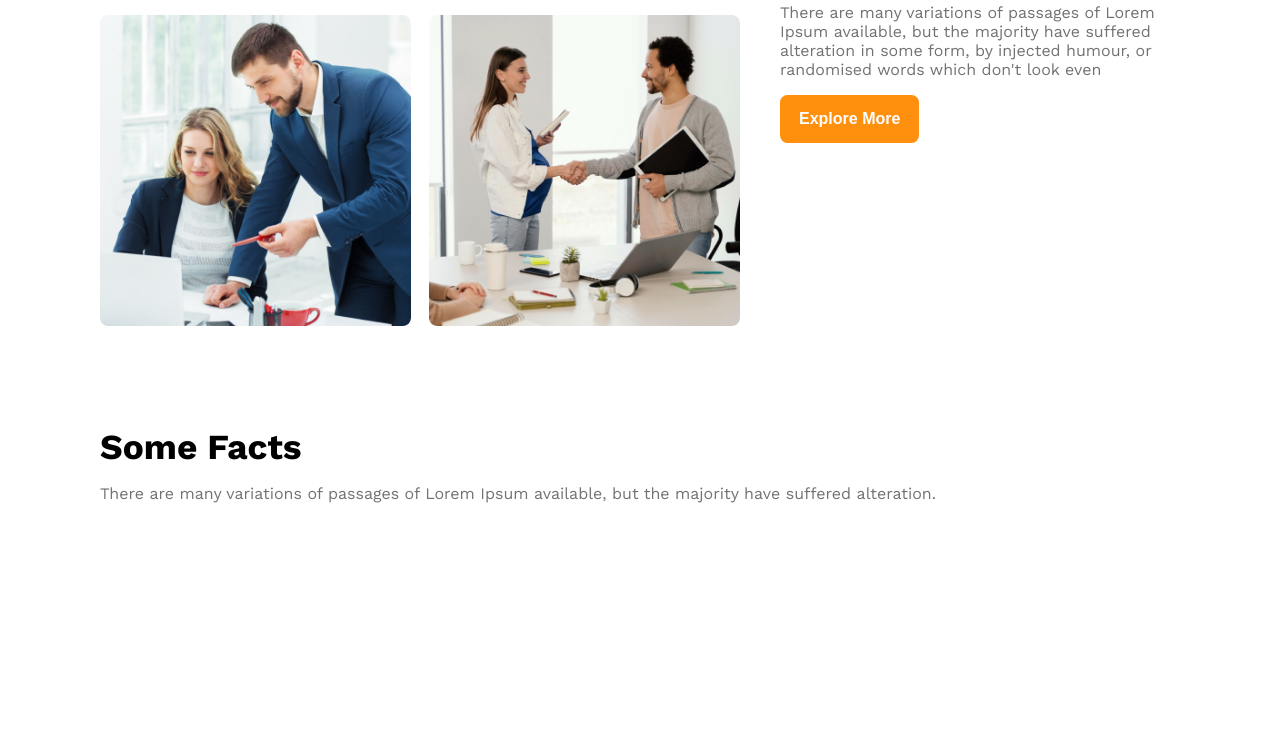
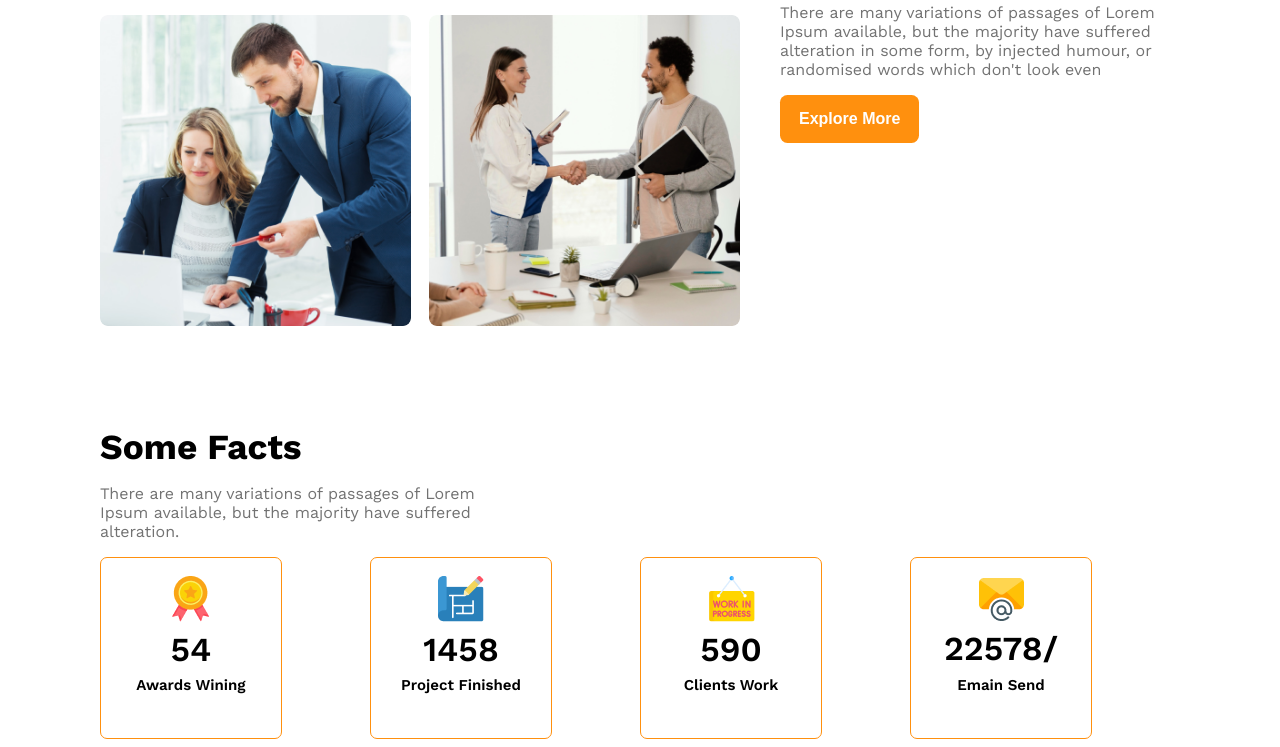
Before and after one commit to sohrab015/g3-architects, a plain HTML site: page index.html in a window 1280 px wide. Shown: the part 1426-2173 px from the top of the page. Before the commit the page ends 2109 px from the top, so only its background shows below. Drawn offline with nearby package versions, Linux system fonts and the light colour scheme.

Commit message:
facts two

```diff
--- a/index.html
+++ b/index.html
@@ -23,7 +23,9 @@
         <div class="banner">
             <div class="banner-content">
                 <h1 class="banner-title">Brand New <br>Group of Architects</h1>
-                <p class="banner-description">There are many variations of passages of Lorem Ipsum available, but the majority have suffered alteration in some form, by injected humour, or randomised words which don't look even</p>
+                <p class="banner-description">There are many variations of passages of Lorem Ipsum available, but the
+                    majority have suffered alteration in some form, by injected humour, or randomised words which don't
+                    look even</p>
                 <button class="btn-primary">Explore More</button>
             </div>
             <img class="banner-img" src="images/banner.png" alt="">
@@ -40,46 +42,58 @@
                 <img src="images/team4.png" alt="">
             </div>
             <div class="our-features">
-                <h3 class="section-title"><span id="quick-list" class="txt-light-grey">Quick list</span> <span id="of-our">of Our</span> <br><span class="txt-primary">Features</span></h3>
-                <p class="feature-des txt-light-grey">There are many variations of passages of Lorem Ipsum available, but the majority have suffered alteration in some form, by injected humour, or randomised words which don't look even</p>
+                <h3 class="section-title"><span id="quick-list" class="txt-light-grey">Quick list</span> <span
+                        id="of-our">of Our</span> <br><span class="txt-primary">Features</span></h3>
+                <p class="feature-des txt-light-grey">There are many variations of passages of Lorem Ipsum available,
+                    but the majority have suffered alteration in some form, by injected humour, or randomised words
+                    which don't look even</p>
                 <button class="btn-primary">Explore More</button>
             </div>
         </section>
 
         <!-- features will enjoy -->
-         <section>
+        <section>
             <section>
                 <h3 class="section-title">Some Facts</h3>
-                <p class="txt-light-grey">There are many variations of passages of Lorem Ipsum available, but the majority have suffered alteration.</p>
+                <p class="txt-light-grey facts-des">There are many variations of passages of Lorem Ipsum available, but the
+                    majority have suffered alteration.</p>
                 <div class="facts-container">
-                    <div class="fact">
-                        <img src="" alt="" class="fact-icon">
-                        <h4 class="fact-number"></h4>
-                        <h5 class="fact-name"></h5>
+                    <div class="fact-card">
+                        <div>
+                            <img src="images/icons/ribon.png" alt="" class="fact-icon">
+                            <h4 class="fact-number">54</h4>
+                            <h5 class="fact-name">Awards Wining</h5>
+                        </div>
                     </div>
-                    <div class="fact">
-                        <img src="" alt="" class="fact-icon">
-                        <h4 class="fact-number"></h4>
-                        <h5 class="fact-name"></h5>
+                    <div class="fact-card">
+                        <div>
+                            <img src="images/icons/projects.png" alt="" class="fact-icon">
+                            <h4 class="fact-number">1458</h4>
+                            <h5 class="fact-name">Project Finished</h5>
+                        </div>
                     </div>
-                    <div class="fact">
-                        <img src="" alt="" class="fact-icon">
-                        <h4 class="fact-number"></h4>
-                        <h5 class="fact-name"></h5>
+                    <div class="fact-card">
+                        <div>
+                            <img src="images/icons/customers.png" alt="" class="fact-icon">
+                            <h4 class="fact-number">590</h4>
+                            <h5 class="fact-name">Clients Work</h5>
+                        </div>
                     </div>
-                    <div class="fact">
-                        <img src="" alt="" class="fact-icon">
-                        <h4 class="fact-number"></h4>
-                        <h5 class="fact-name"></h5>
+                    <div class="fact-card">
+                        <div>
+                            <img src="images/icons/email.png" alt="" class="fact-icon">
+                            <h4 class="fact-number">22578/</h4>
+                            <h5 class="fact-name">Emain Send</h5>
+                        </div>
                     </div>
                 </div>
             </section>
 
             <!-- some facts -->
-             <section class="some-facts">
+            <section class="some-facts">
 
-             </section>
-         </section>
+            </section>
+        </section>
     </main>
 
     <footer>
--- a/styles/architects.css
+++ b/styles/architects.css
@@ -126,7 +126,40 @@ main>section {
     max-width: 400px;
 }
 
+/* some facts related styles */
+.facts-container{
+    display: grid;
+    grid-template-columns: repeat(4, 1fr);
+}
 
+.fact-card{
+    border: 1px solid #FF900E;
+    width: 180px;
+    height: 180px;
+    border-radius: 7px;
+    display: flex;
+    flex-direction: column;
+    justify-content: center;
+    align-items: center;
+    text-align: center;
+}
+
+.fact-number{
+    font-size: 2.1rem;
+    font-weight: 600;
+    margin-top: 3.5px;
+    margin-bottom: 7.5px;
+}
+
+.fact-name{
+    font-size: 0.94rem;
+    font-weight: 600;
+    margin-top: 7.5px;
+}
+
+.facts-des{
+    max-width: 400px;
+}
 
 /* ===== Responsive ===== */
 @media screen and (max-width: 576px) {
```
